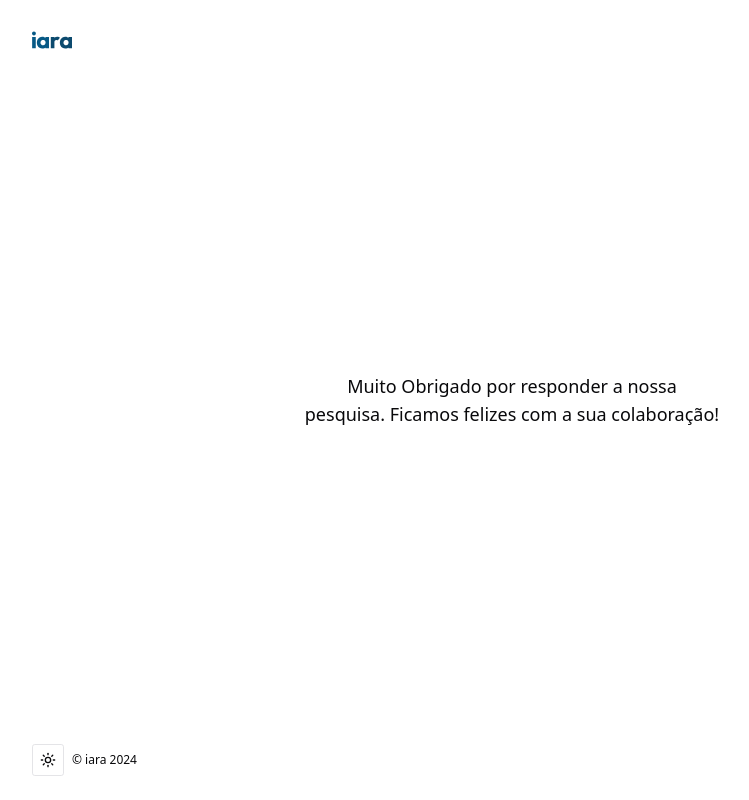
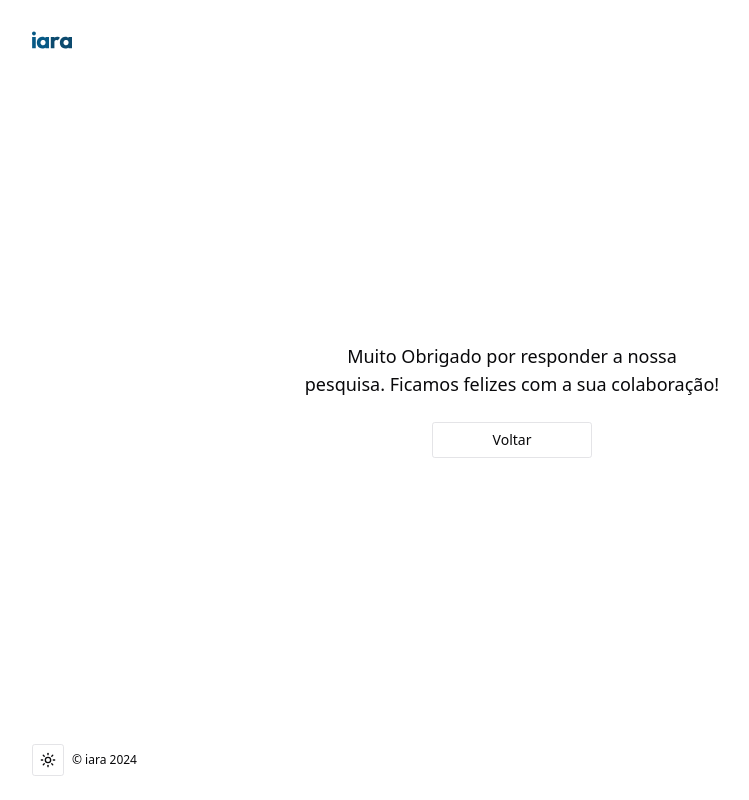
Before and after one commit to matheusmarzochi/Iara-2.0, a Next.js app in the folder app/: page /1/obrigado in a window 1280 px wide. Shown: the whole page, without its empty margins (128-877 px from the left). Built offline with nearby package versions, Linux system fonts and the light colour scheme.

Commit message:
fix(thanks): add back button

```diff
--- a/app/src/app/(research)/[id]/obrigado/page.tsx
+++ b/app/src/app/(research)/[id]/obrigado/page.tsx
@@ -1,11 +1,18 @@
+import Link from "next/link";
+import { Button } from "~/components/ui/button";
+
 export default function ThanksPage() {
 	return (
 		<section className="w-full h-[calc(100dvh-160px)] text-balance flex flex-col justify-center items-center text-center">
-      <div className="max-w-md">
+			<div className="max-w-md flex flex-col gap-6 items-center">
 				<h2 className="text-lg">
 					Muito Obrigado por responder a nossa pesquisa. Ficamos felizes com a
 					sua colaboração!
 				</h2>
+
+				<Button variant="outline" size="sm" className="w-[160px]" asChild>
+					<Link href="/">Voltar</Link>
+				</Button>
 			</div>
 		</section>
 	);
```
Lines whose indentation alone changed are shown as unchanged.
